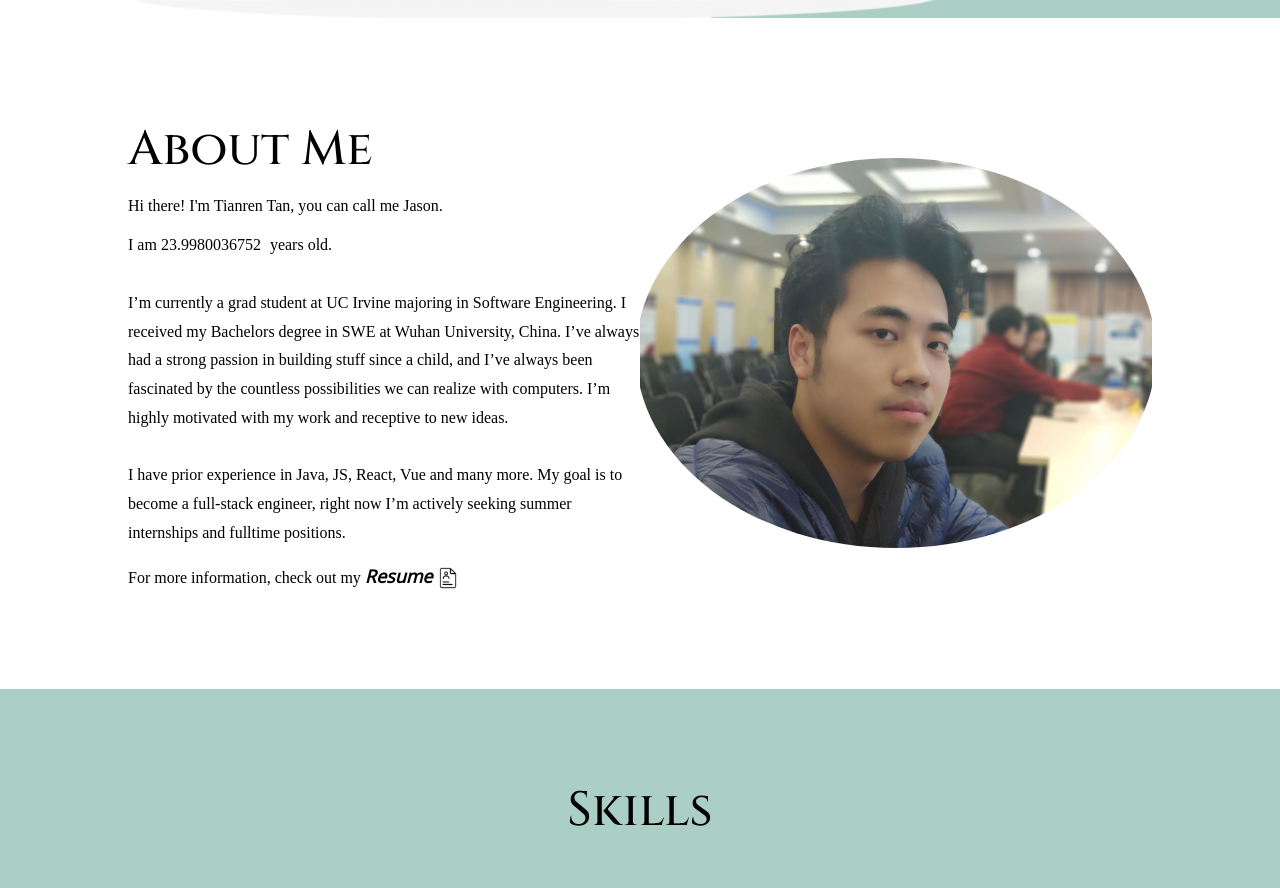
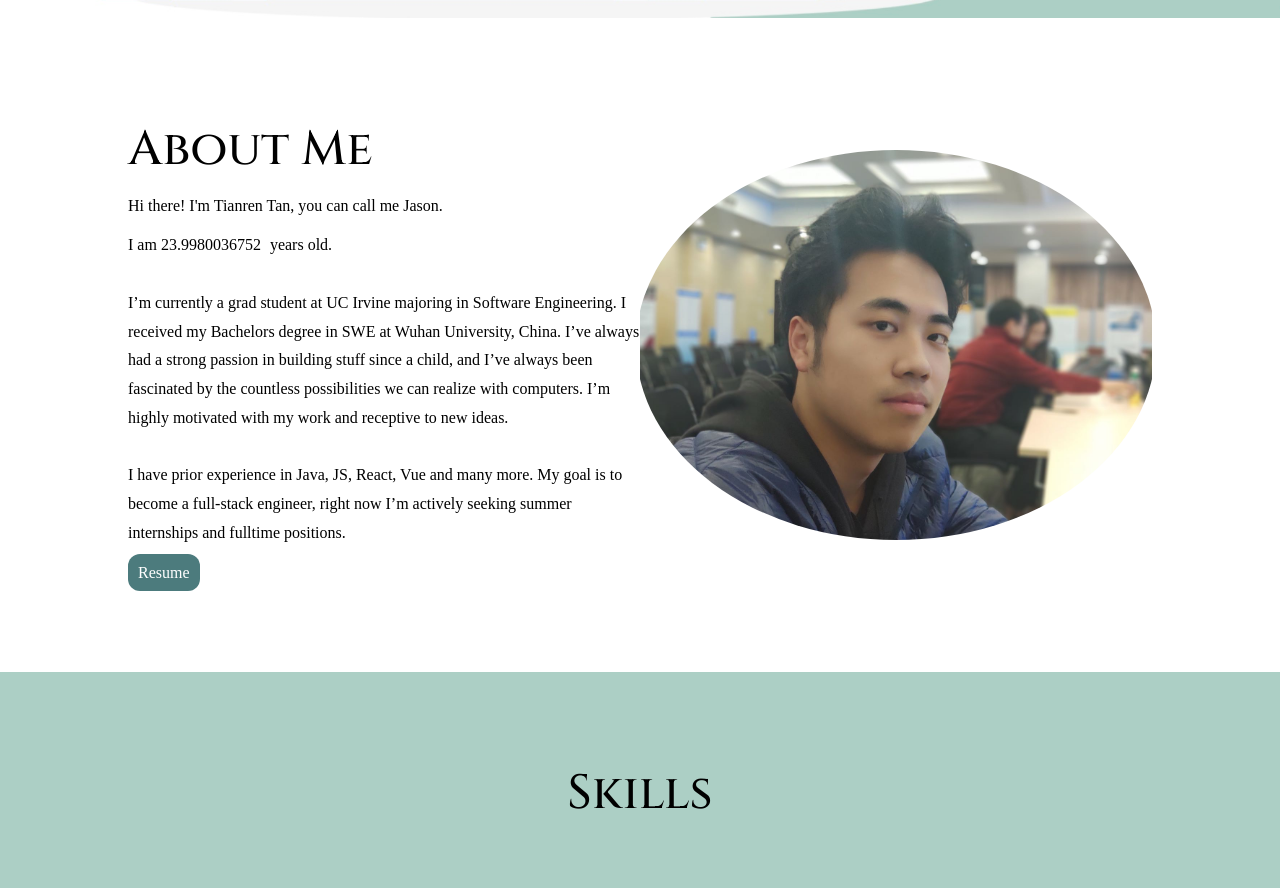
Before and after one commit to Jason-TianrenTan/Portfolio-Gatsby, a Gatsby site: page / in a window 1280 px wide. Shown: the part 976-1864 px from the top of the page. Built offline with nearby package versions, Linux system fonts and the light colour scheme; Gatsby itself is replaced by a stand-in of ours; a web font is replaced by a local one.

Commit message:
add resume download

```diff
--- a/src/components/about.js
+++ b/src/components/about.js
@@ -28,8 +28,7 @@ const About = () => {
             </Fade>
             <p>
               {data.aboutParaOne}
-              <br></br>I am <span className="age-span">{age}</span>{" "}
-              years old.
+              <br></br>I am <span className="age-span">{age}</span> years old.
               <br></br>
               <br></br>
               {data.aboutParaTwo}
@@ -37,12 +36,11 @@ const About = () => {
               <br></br>
               {data.aboutParaThree}
             </p>
-            <p>
-              For more information, check out my{" "}
-              <button onClick={() => scrollTo("#resume")}>
-                Resume <img className="smallLogo" src={data.resumeLogo} />
-              </button>
-            </p>
+            <Fade bottom>
+              <a href={data.resume.url} download className="primary-btn resume-btn">
+                Resume
+              </a>
+            </Fade>
           </div>
           <div className="image-wrapper">
             <img className="avatar" src={data.aboutImage} alt="about"></img>
--- a/src/styles/about.scss
+++ b/src/styles/about.scss
@@ -15,6 +15,7 @@
   }
   .content {
     width: 50%;
+    margin-bottom: 10px;
     @include media(">=phone", "<lgphone") {
       width: 100%;
     }
@@ -37,6 +38,9 @@
       @include media(">=tablet", "<desktop") {
         text-align: center;
       }
+    }
+    .resume-btn {
+        margin-left: 0;
     }
   }
   button {
--- a/src/yourdata.js
+++ b/src/yourdata.js
@@ -43,6 +43,9 @@ import codeCover from "./images/projects/carbon.png"
 import githubIcon from "./images/contacts/github.svg"
 import linkedinIcon from "./images/contacts/linkedin.png"
 import gmailIcon from "./images/contacts/gmail.png"
+
+//Resume File
+import resumeFile from "./files/TianrenTan_Resume.pdf"
 
 export default {
   //Stats
@@ -289,6 +292,7 @@ export default {
 
   //Resume
   resume: {
+    url: resumeFile,
     sections: [
       { name: "Education", scroll: "#education" },
       { name: "Experience", scroll: "#experience" },
```
Also changed, not shown: 1 other file.
